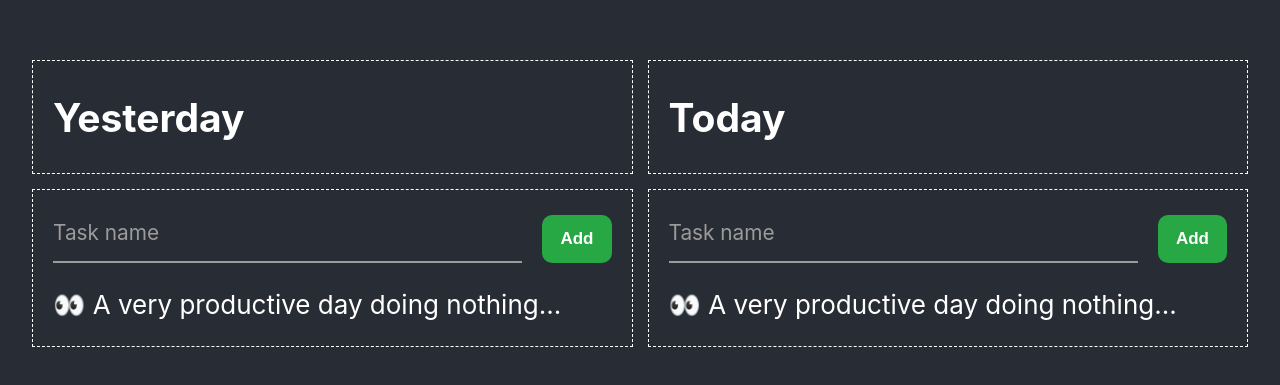
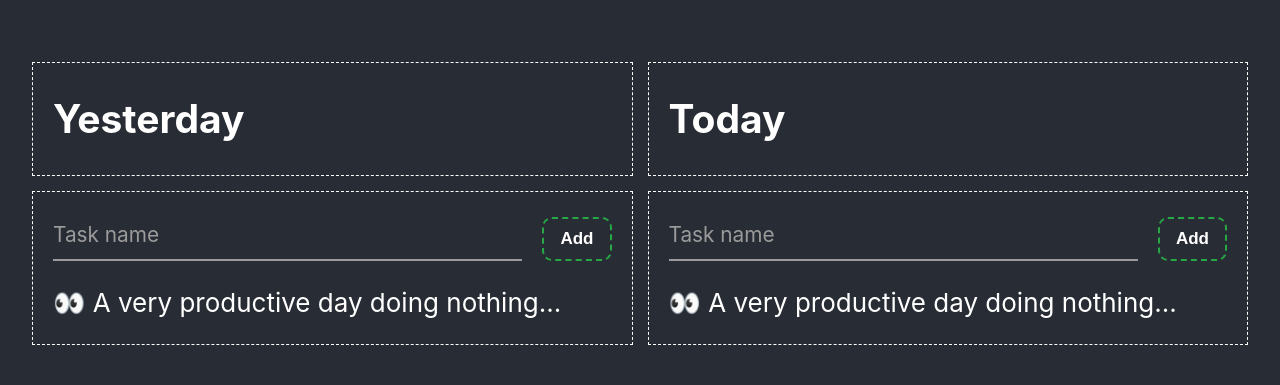
Before and after one commit to JamesCampbell1/stand-up-tracker, a React (Create React App) app: page / in a window 1280 px wide. Shown: the part 199-584 px from the top of the page. Built offline with nearby package versions, Linux system fonts and the light colour scheme.

Commit message:
Fix favicon and fix button styles

```diff
--- a/src/App.css
+++ b/src/App.css
@@ -1,41 +1,41 @@
 svg {
   color: #fff;
+  display: block;
 }
 
 button {
   cursor: pointer;
   text-align: center;
-  border: 2px solid rgba(0,0,0,0);
   display: inline-block;
   font-size: 17px;
   line-height: 1.2;
   border-radius: 10px;
   position: relative;
-  background: #28a745;
   color: #fff;
   font-weight: 700;
-  line-height: 1.4;
   padding: 10px 16px;
+  background: transparent;
+  border: 2px dashed #28a745;
 }
 
 button:hover {
-  background: #218838;
+  background: #46684e;
 }
 
 button.danger {
-  background: #dc3545;
+  border: 2px dashed #dc3545;
 }
 
 button.danger:hover {
-  background: #c82333;
+  background: #70343a;
 }
 
 button.warning {
-  background: #ffc107;
+  border: 2px dashed #ffc107;
 }
 
 button.warning:hover {
-  background: #e0a800;
+  background: #8b7d52;
 }
 
 .icon-button {
```
Also changed, not shown: public/index.html (line endings or trailing spaces).
